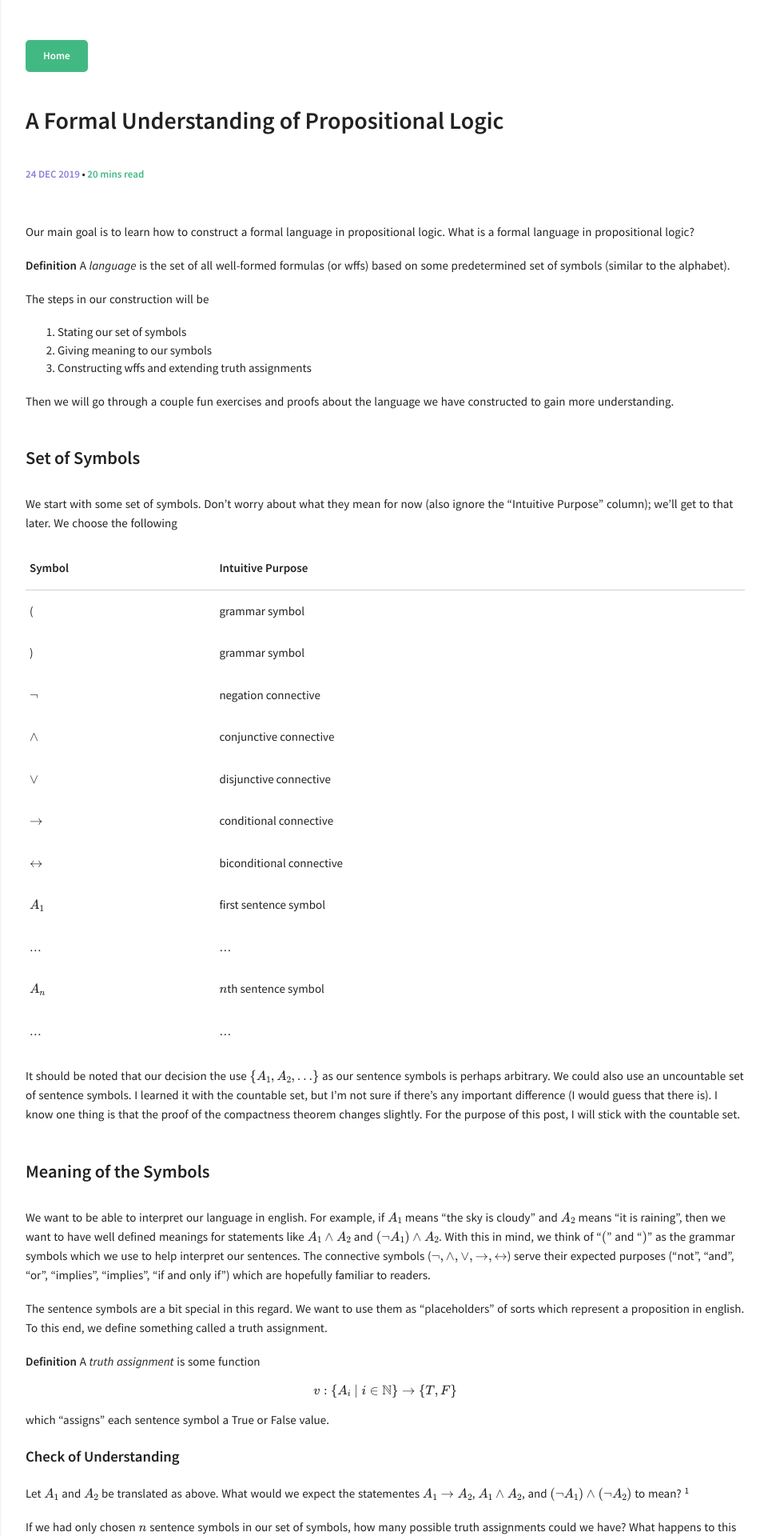
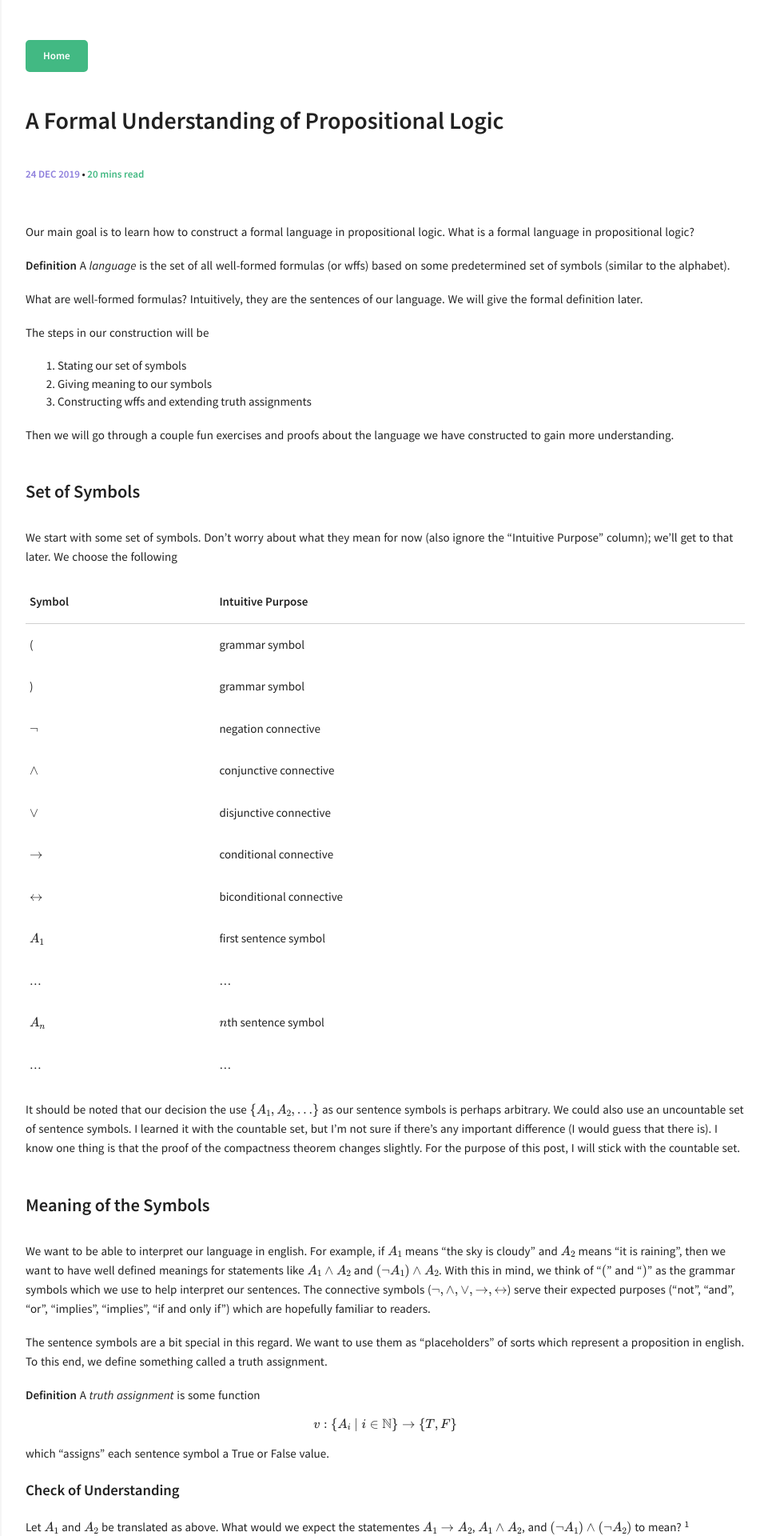
Before and after one commit to d-guo/danielguo.dev_old, a Jekyll site: the page built from _posts/2019-12-24-propositional_logic.md, in a window 1280 px wide. Shown: the top 1920 px of the page at 80% size, without its empty margins (318-1279 px from the left). Built offline with Jekyll 4.4.1, drawn with Linux system fonts in a browser that asks for light colours; formulas are drawn with MathJax 3; comment, search, counter and statistics services are not loaded; some of the changed text lies outside the part shown.

Commit message:
edit post

```diff
--- a/_posts/2019-12-24-propositional_logic.md
+++ b/_posts/2019-12-24-propositional_logic.md
@@ -11,6 +11,8 @@ pinned: true
 Our main goal is to learn how to construct a formal language in propositional logic. What is a formal language in propositional logic?
 
 **Definition** A *language* is the set of all well-formed formulas (or wffs) based on some predetermined set of symbols (similar to the alphabet).
+
+What are well-formed formulas? Intuitively, they are the sentences of our language. We will give the formal definition later.
 
 The steps in our construction will be
 1. Stating our set of symbols
```
